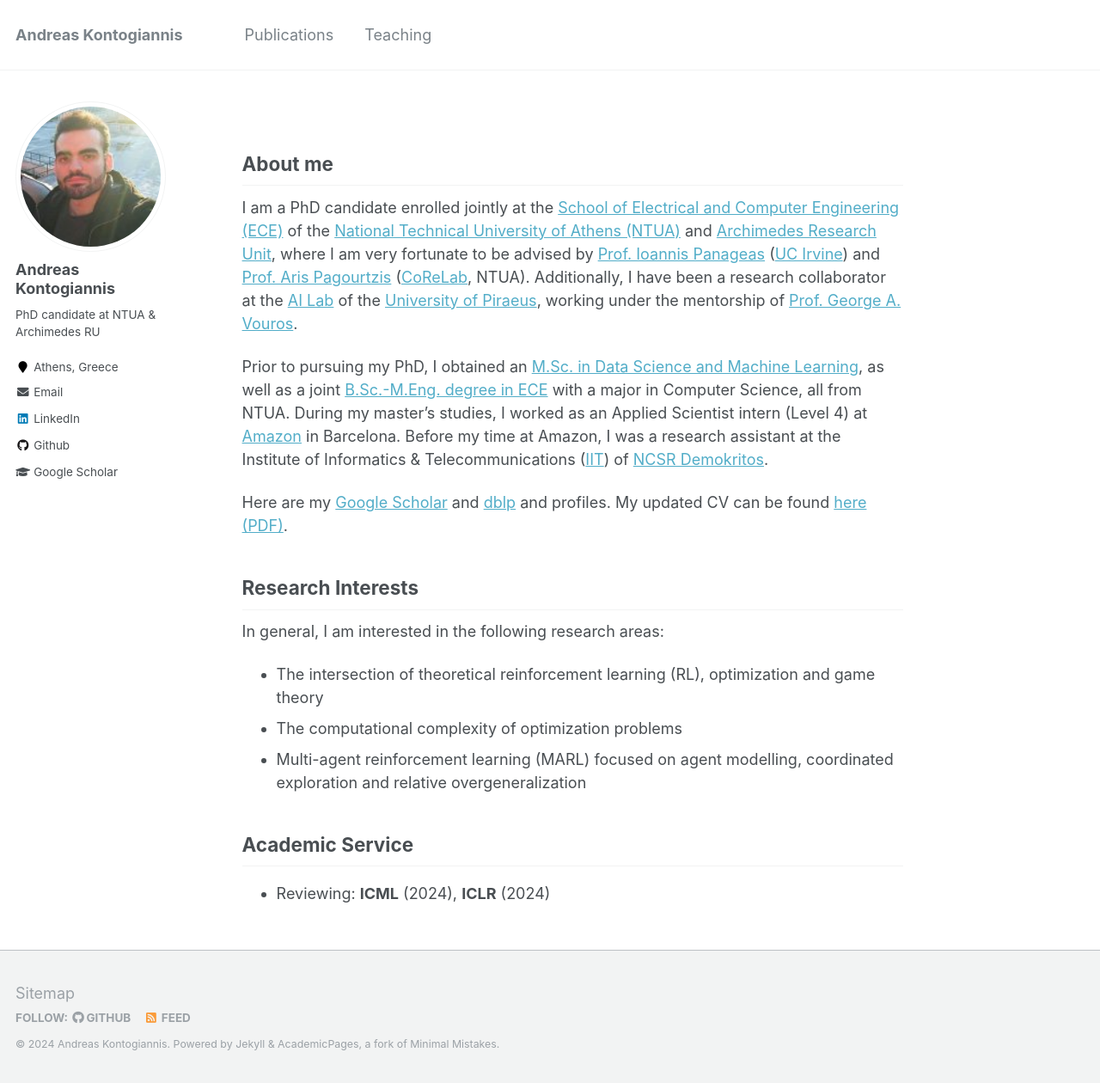
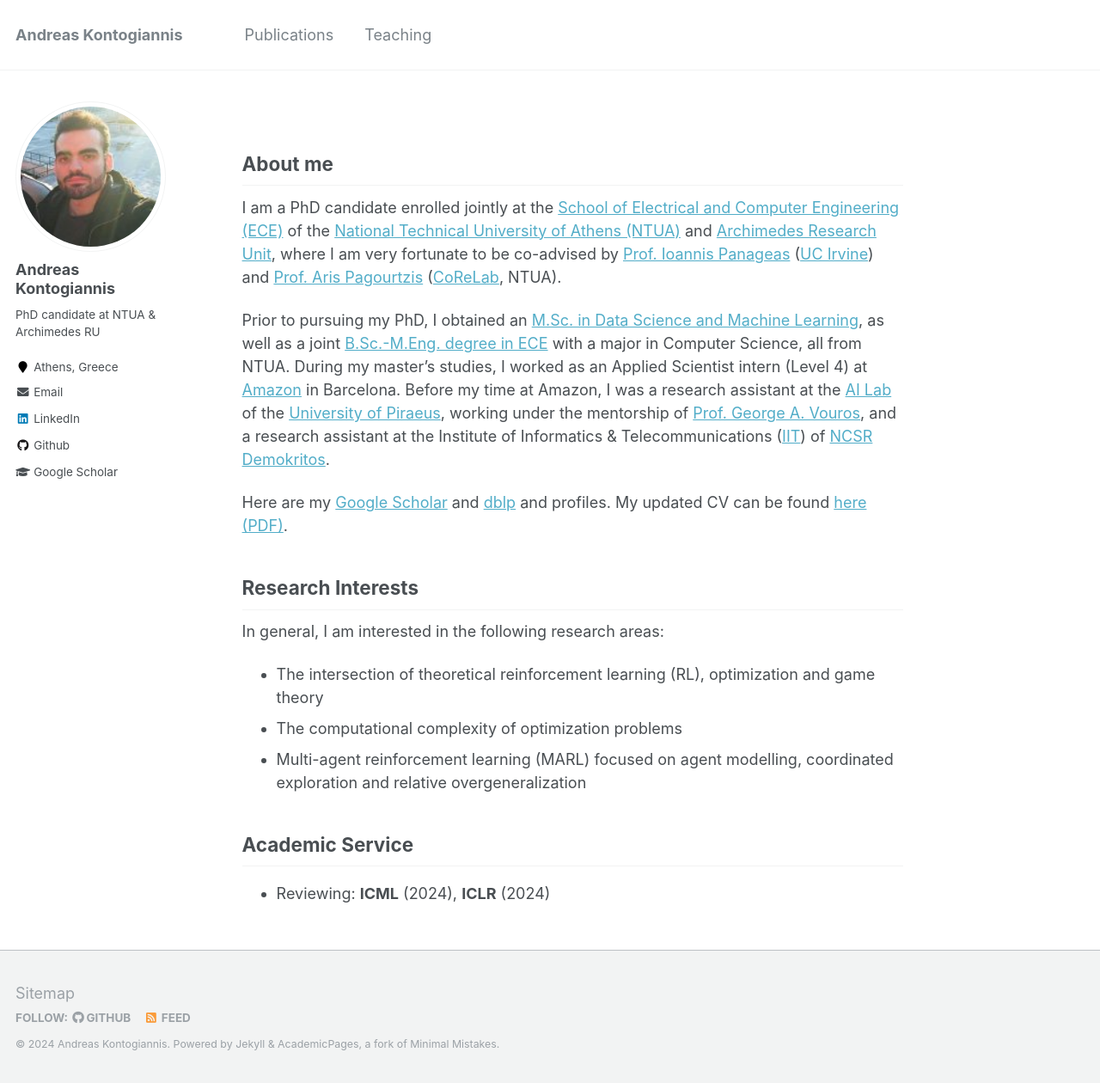
Before and after one commit to ddaedalus/ddaedalus.github.io, a Jekyll site: the page built from _pages/about.md, in a window 1280 px wide and 1260 px high. Shown: the whole window at 86% size. Built offline with Jekyll 4.4.1, drawn with Linux system fonts in a browser that asks for light colours.

Commit message:
Update about.md

```diff
--- a/_pages/about.md
+++ b/_pages/about.md
@@ -8,9 +8,9 @@ redirect_from:
 ---
 ## About me
 
-I am a PhD candidate enrolled jointly at the [School of Electrical and Computer Engineering (ECE)](https://www.ece.ntua.gr/en) of the [National Technical University of Athens (NTUA)](https://www.ntua.gr/en/) and [Archimedes Research Unit](https://archimedesai.gr/en/), where I am very fortunate to be advised by [Prof. Ioannis Panageas](https://panageas.github.io/) ([UC Irvine](https://cs.ics.uci.edu/)) and [Prof. Aris Pagourtzis](https://www.ece.ntua.gr/en/staff/79) ([CoReLab](https://corelab.ntua.gr/index.html), NTUA). Additionally, I have been a research collaborator at the [AI Lab](http://datacron1.ds.unipi.gr:9083/ai-lab/) of the [University of Piraeus](https://www.unipi.gr/unipi/en/), working under the mentorship of [Prof. George A. Vouros](http://datacron1.ds.unipi.gr:9083/ai-lab/george-vouros/).
+I am a PhD candidate enrolled jointly at the [School of Electrical and Computer Engineering (ECE)](https://www.ece.ntua.gr/en) of the [National Technical University of Athens (NTUA)](https://www.ntua.gr/en/) and [Archimedes Research Unit](https://archimedesai.gr/en/), where I am very fortunate to be co-advised by [Prof. Ioannis Panageas](https://panageas.github.io/) ([UC Irvine](https://cs.ics.uci.edu/)) and [Prof. Aris Pagourtzis](https://www.ece.ntua.gr/en/staff/79) ([CoReLab](https://corelab.ntua.gr/index.html), NTUA).
 
-Prior to pursuing my PhD, I obtained an [M.Sc. in Data Science and Machine Learning](https://dsml.ece.ntua.gr/en), as well as a joint [B.Sc.-M.Eng. degree in ECE](https://www.ece.ntua.gr/en/undergraduate/info) with a major in Computer Science, all from NTUA. During my master's studies, I worked as an Applied Scientist intern (Level 4) at [Amazon](https://www.amazon.science/) in Barcelona. Before my time at Amazon, I was a research assistant at the Institute of Informatics & Telecommunications ([IIT](https://www.iit.demokritos.gr/el/about-the-institute/)) of [NCSR Demokritos](https://www.demokritos.gr/).
+Prior to pursuing my PhD, I obtained an [M.Sc. in Data Science and Machine Learning](https://dsml.ece.ntua.gr/en), as well as a joint [B.Sc.-M.Eng. degree in ECE](https://www.ece.ntua.gr/en/undergraduate/info) with a major in Computer Science, all from NTUA. During my master's studies, I worked as an Applied Scientist intern (Level 4) at [Amazon](https://www.amazon.science/) in Barcelona. Before my time at Amazon, I was a research assistant at the [AI Lab](http://datacron1.ds.unipi.gr:9083/ai-lab/) of the [University of Piraeus](https://www.unipi.gr/unipi/en/), working under the mentorship of [Prof. George A. Vouros](http://datacron1.ds.unipi.gr:9083/ai-lab/george-vouros/), and a research assistant at the Institute of Informatics & Telecommunications ([IIT](https://www.iit.demokritos.gr/el/about-the-institute/)) of [NCSR Demokritos](https://www.demokritos.gr/).
 
 Here are my [Google Scholar](https://scholar.google.nl/citations?hl=en&user=nBFso2IAAAAJ) and [dblp](https://dblp.org/pid/309/6039.html) and profiles. My updated CV can be found <a href="https://drive.google.com/file/d/1ptZrWxJjxShFi62Lxhz86tlT9FTtOX3X/view?usp=sharing">here (PDF)</a>.
 
```
